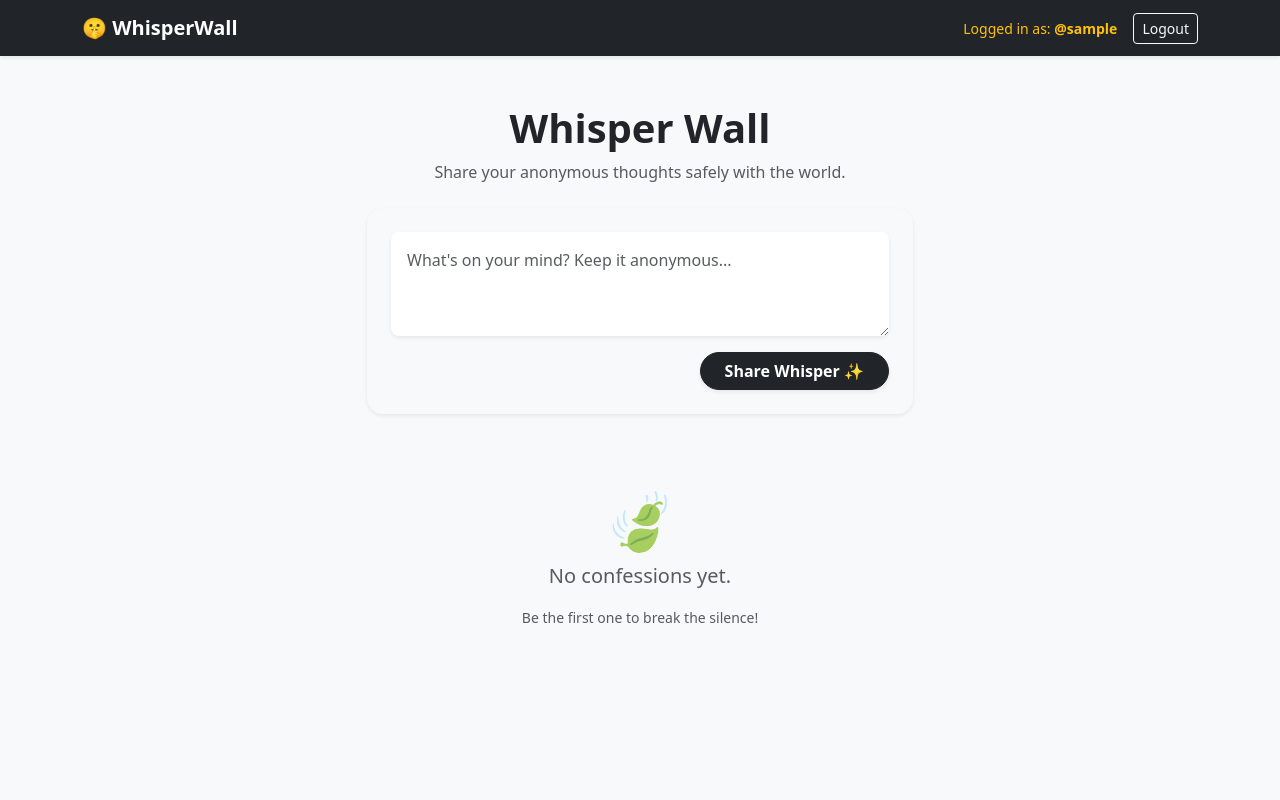
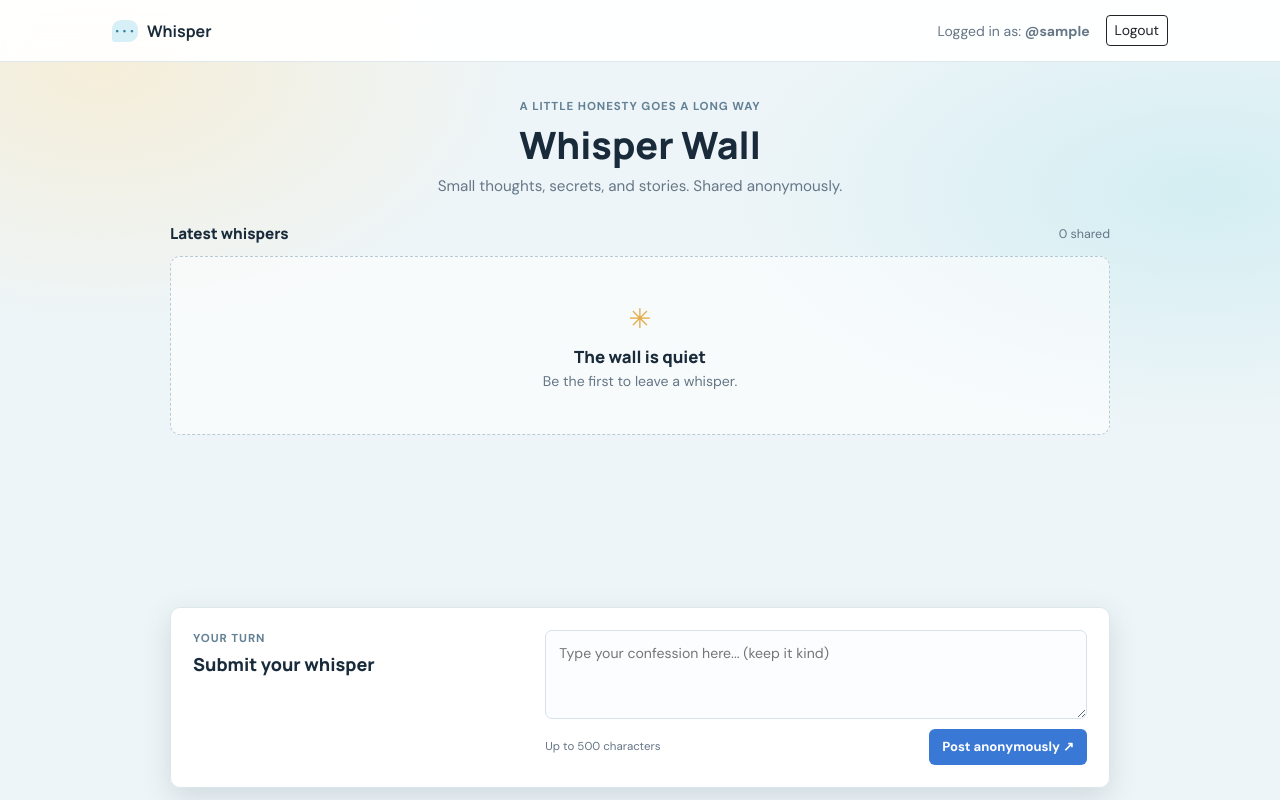
Before and after one commit to naingvannath269-maker/anonymous_confession_project, a Django app: page / in a window 1280 px wide. Run offline with Django 5.2, Linux system fonts and the light colour scheme; the visitor is signed in with stand-in values (Sample User, id 1); data that the repository does not hold is empty.

Commit message:
Make the beautiful UI and fixed some bugs

```diff
--- a/anonymous_confession_proect/settings.py
+++ b/anonymous_confession_proect/settings.py
@@ -82,7 +82,7 @@ DATABASES = {
         'ENGINE': 'django.db.backends.postgresql',
         'NAME': 'confessiondb',
         'USER': 'postgres',
-        'PASSWORD': 'your_local_pss',
+        'PASSWORD': '200107',
         'HOST': 'localhost',
         'PORT': '5432',
     }
--- /dev/null
+++ b/confessions/static/confessions/wall.css
@@ -0,0 +1,465 @@
+@import url("https://fonts.googleapis.com/css2?family=DM+Sans:wght@400;500;600;700&family=Manrope:wght@500;600;700;800&display=swap");
+
+:root {
+  --ink: #192b3a;
+  --muted-ink: #657686;
+  --blue: #3978d4;
+  --line: #dbe6ed;
+}
+
+body.whisper-body {
+  min-height: 100vh;
+  color: var(--ink);
+  background:
+    radial-gradient(
+      ellipse at 8% 8%,
+      rgba(255, 228, 173, 0.42),
+      transparent 26rem
+    ),
+    radial-gradient(
+      ellipse at 94% 24%,
+      rgba(183, 230, 236, 0.48),
+      transparent 30rem
+    ),
+    #eef5f8 !important;
+  font-family: "DM Sans", sans-serif;
+}
+
+.whisper-nav {
+  position: sticky;
+  z-index: 1100;
+  top: 0;
+  min-height: 62px;
+  background: rgba(255, 255, 255, 0.94);
+  border-bottom: 1px solid rgba(163, 186, 200, 0.35);
+  backdrop-filter: blur(14px);
+}
+
+.whisper-nav .container {
+  max-width: 1080px;
+}
+
+.whisper-brand {
+  display: inline-flex;
+  align-items: center;
+  gap: 9px;
+  color: var(--ink) !important;
+  font-family: "Manrope", sans-serif;
+  font-size: 1rem;
+}
+
+.whisper-brand-mark {
+  display: inline-grid;
+  width: 26px;
+  height: 22px;
+  place-items: center;
+  border-radius: 9px 9px 9px 3px;
+  background: #d7eff6;
+  color: #31809c;
+  font-size: 9px;
+  letter-spacing: 1px;
+}
+
+.whisper-nav .text-warning {
+  color: var(--muted-ink) !important;
+}
+
+.whisper-signup {
+  background: var(--blue);
+  border-color: var(--blue);
+}
+
+.whisper-main {
+  max-width: 1080px;
+  padding-top: 22px;
+}
+
+.whisper-page {
+  max-width: 940px;
+  margin: 0 auto;
+}
+
+.whisper-page--composer {
+  padding-bottom: 250px;
+}
+
+.wall-heading {
+  padding: 14px 0 27px;
+  text-align: center;
+}
+
+.wall-kicker {
+  margin: 0 0 7px;
+  color: #638195;
+  font-size: 0.72rem;
+  font-weight: 700;
+  letter-spacing: 0.08em;
+  text-transform: uppercase;
+}
+
+.wall-heading h1,
+.submit-panel h2 {
+  margin: 0;
+  color: var(--ink);
+  font-family: "Manrope", sans-serif;
+  font-weight: 800;
+}
+
+.wall-heading h1 {
+  font-size: clamp(1.8rem, 5vw, 2.35rem);
+}
+
+.wall-intro {
+  margin: 8px 0 0;
+  color: var(--muted-ink);
+  font-size: 0.95rem;
+}
+
+.feed-heading {
+  display: flex;
+  align-items: center;
+  justify-content: space-between;
+  margin-bottom: 12px;
+}
+
+.feed-heading h2 {
+  margin: 0;
+  font-family: "Manrope", sans-serif;
+  font-size: 0.95rem;
+  font-weight: 800;
+}
+
+.feed-heading span {
+  color: var(--muted-ink);
+  font-size: 0.78rem;
+}
+
+.confessions-grid {
+  display: grid;
+  grid-template-columns: repeat(4, minmax(0, 1fr));
+  align-items: start;
+  gap: 12px;
+}
+
+.confession-card {
+  display: flex;
+  min-height: 145px;
+  flex-direction: column;
+  justify-content: space-between;
+  padding: 14px;
+  border: 1px solid rgba(39, 65, 83, 0.07);
+  border-radius: 8px;
+  box-shadow: 0 5px 14px rgba(55, 83, 100, 0.07);
+  transition:
+    transform 160ms ease,
+    box-shadow 160ms ease;
+}
+
+.confession-card:hover {
+  transform: translateY(-3px);
+  box-shadow: 0 9px 20px rgba(55, 83, 100, 0.12);
+}
+
+.tone-lime {
+  background: #d9f2c8;
+}
+.tone-yellow {
+  background: #fff0b8;
+}
+.tone-blue {
+  background: #cce8fa;
+}
+.tone-pink {
+  background: #f6d3dc;
+}
+.tone-lavender {
+  background: #e6dcfa;
+}
+.tone-mint {
+  background: #c9eddf;
+}
+.tone-coral {
+  background: #f7d2c5;
+}
+
+.confession-content {
+  margin: 0 0 19px;
+  color: #21313c;
+  font-size: 0.9rem;
+  line-height: 1.45;
+  overflow-wrap: anywhere;
+  white-space: pre-line;
+}
+
+.confession-expand {
+  margin: 0 0 19px;
+  color: #21313c;
+  font-size: 0.9rem;
+  line-height: 1.45;
+}
+
+.confession-expand summary {
+  list-style: none;
+  cursor: pointer;
+}
+
+.confession-expand summary::-webkit-details-marker {
+  display: none;
+}
+
+.confession-preview {
+  display: -webkit-box;
+  overflow: hidden;
+  -webkit-box-orient: vertical;
+  -webkit-line-clamp: 5;
+  overflow-wrap: anywhere;
+  white-space: pre-line;
+}
+
+.confession-toggle {
+  display: block;
+  margin-top: 7px;
+  color: #356da8;
+  font-size: 0.73rem;
+  font-weight: 700;
+}
+
+.confession-toggle--less,
+.confession-expand[open] .confession-preview,
+.confession-expand[open] .confession-toggle--more {
+  display: none;
+}
+
+.confession-expand[open] .confession-toggle--less {
+  display: block;
+}
+
+.confession-full {
+  margin: 10px 0 0;
+  overflow-wrap: anywhere;
+  white-space: pre-line;
+}
+
+.confession-meta {
+  display: flex;
+  min-width: 0;
+  align-items: center;
+  gap: 8px;
+  color: #5c6e79;
+  font-size: 0.67rem;
+}
+
+.confession-meta form {
+  margin: 0;
+}
+
+.upvote-button {
+  display: inline-flex;
+  min-width: 44px;
+  height: 26px;
+  align-items: center;
+  justify-content: center;
+  gap: 5px;
+  padding: 0 7px;
+  border: 1px solid rgba(50, 68, 83, 0.1);
+  border-radius: 6px;
+  background: rgba(255, 255, 255, 0.78);
+  color: #344652;
+  font: inherit;
+  cursor: pointer;
+}
+
+.upvote-button span:first-child {
+  color: #ed6873;
+  font-size: 0.77rem;
+}
+
+.confession-author {
+  overflow: hidden;
+  text-overflow: ellipsis;
+  white-space: nowrap;
+}
+
+.confession-meta time {
+  margin-left: auto;
+  text-align: right;
+  white-space: nowrap;
+}
+
+.empty-state {
+  grid-column: 1 / -1;
+  padding: 42px 20px;
+  border: 1px dashed #b7cbd5;
+  border-radius: 10px;
+  background: rgba(255, 255, 255, 0.56);
+  text-align: center;
+}
+
+.empty-state > span {
+  color: #e5aa48;
+  font-size: 1.7rem;
+}
+
+.empty-state h2 {
+  margin: 7px 0 4px;
+  font-family: "Manrope", sans-serif;
+  font-size: 1.05rem;
+  font-weight: 800;
+}
+
+.empty-state p {
+  margin: 0;
+  color: var(--muted-ink);
+  font-size: 0.88rem;
+}
+
+.submit-panel {
+  position: fixed;
+  z-index: 1050;
+  bottom: 12px;
+  left: 50%;
+  display: grid;
+  width: min(940px, calc(100vw - 32px));
+  max-height: min(360px, calc(100dvh - 24px));
+  grid-template-columns: 1fr 1.65fr;
+  gap: 24px;
+  overflow-y: auto;
+  margin-top: 0;
+  padding: 22px;
+  border: 1px solid var(--line);
+  border-radius: 10px;
+  background: rgba(255, 255, 255, 0.97);
+  box-shadow: 0 9px 28px rgba(55, 83, 100, 0.17);
+  transform: translateX(-50%);
+}
+
+.submit-panel h2 {
+  font-size: 1.12rem;
+}
+
+.submit-panel form {
+  min-width: 0;
+}
+
+.submit-panel textarea {
+  display: block;
+  width: 100%;
+  min-height: 88px;
+  resize: vertical;
+  padding: 12px 13px;
+  border: 1px solid #d6e1e8;
+  border-radius: 7px;
+  outline: none;
+  background: #fbfdfe;
+  color: var(--ink);
+  font: inherit;
+  font-size: 0.88rem;
+}
+
+.submit-panel textarea:focus {
+  border-color: #76a8e4;
+  box-shadow: 0 0 0 3px rgba(75, 137, 213, 0.14);
+}
+
+.submit-actions {
+  display: flex;
+  align-items: center;
+  justify-content: space-between;
+  gap: 12px;
+  margin-top: 10px;
+}
+
+.submit-actions > span {
+  color: var(--muted-ink);
+  font-size: 0.72rem;
+}
+
+.submit-button {
+  min-height: 36px;
+  padding: 0 13px;
+  border: 0;
+  border-radius: 6px;
+  background: var(--blue);
+  color: #fff;
+  font: inherit;
+  font-size: 0.82rem;
+  font-weight: 700;
+  cursor: pointer;
+  transition:
+    background 150ms ease,
+    transform 150ms ease;
+}
+
+.submit-button:hover {
+  transform: translateY(-1px);
+  background: #2e68bd;
+}
+
+@media (max-width: 900px) {
+  .confessions-grid {
+    grid-template-columns: repeat(3, minmax(0, 1fr));
+  }
+}
+
+@media (max-width: 650px) {
+  .whisper-main {
+    padding-top: 8px;
+  }
+
+  .confessions-grid {
+    grid-template-columns: repeat(2, minmax(0, 1fr));
+    gap: 9px;
+  }
+
+  .confession-card {
+    min-height: 150px;
+    padding: 12px;
+  }
+
+  .confession-meta {
+    flex-wrap: wrap;
+  }
+
+  .confession-meta time {
+    width: 100%;
+    margin-left: 0;
+    text-align: left;
+  }
+
+  .submit-panel {
+    grid-template-columns: 1fr;
+    gap: 10px;
+    padding: 14px;
+  }
+
+  .submit-actions {
+    flex-wrap: wrap;
+  }
+
+  .submit-button {
+    white-space: nowrap;
+  }
+
+  .whisper-page--composer {
+    padding-bottom: 300px;
+  }
+}
+
+@media (max-width: 380px) {
+  .confessions-grid {
+    grid-template-columns: 1fr;
+  }
+
+  .confession-card {
+    min-height: 125px;
+  }
+}
+
+@media (prefers-reduced-motion: reduce) {
+  *,
+  *::before,
+  *::after {
+    scroll-behavior: auto !important;
+    transition-duration: 0.01ms !important;
+  }
+}
--- a/confessions/templates/confessions/base.html
+++ b/confessions/templates/confessions/base.html
@@ -1,3 +1,4 @@
+{% load static %}
 <!doctype html>
 <html lang="en">
   <head>
@@ -9,14 +10,16 @@
       href="https://cdn.jsdelivr.net/npm/bootstrap@5.3.3/dist/css/bootstrap.min.css"
       rel="stylesheet"
     />
+    <link rel="stylesheet" href="{% static 'confessions/wall.css' %}" />
   </head>
-  <body class="bg-light">
+  <body class="bg-light whisper-body">
     <!-- Responsive Navbar -->
-    <nav class="navbar navbar-expand-lg navbar-dark bg-dark mb-4 shadow-sm">
+    <nav class="navbar navbar-expand-lg navbar-light whisper-nav">
       <div class="container">
-        <a class="navbar-brand fw-bold" href="{% url 'wall' %}"
-          >🤫 WhisperWall</a
-        >
+        <a class="navbar-brand fw-bold whisper-brand" href="{% url 'wall' %}">
+          <span class="whisper-brand-mark" aria-hidden="true">•••</span>
+          Whisper
+        </a>
         <button
           class="navbar-toggler"
           type="button"
@@ -36,7 +39,7 @@
             <li class="nav-item">
               <form action="{% url 'logout' %}" method="post" class="d-inline">
                 {% csrf_token %}
-                <button type="submit" class="btn btn-outline-light btn-sm">
+                <button type="submit" class="btn btn-outline-dark btn-sm">
                   Logout
                 </button>
               </form>
@@ -46,7 +49,9 @@
               <a class="nav-link" href="{% url 'login' %}">Login</a>
             </li>
             <li class="nav-item">
-              <a class="btn btn-primary btn-sm ms-2" href="{% url 'signup' %}"
+              <a
+                class="btn btn-primary btn-sm ms-2 whisper-signup"
+                href="{% url 'signup' %}"
                 >Sign Up</a
               >
             </li>
@@ -57,7 +62,9 @@
     </nav>
 
     <!-- Main Content Container -->
-    <main class="container mb-5">{% block content %} {% endblock %}</main>
+    <main class="container mb-5 whisper-main">
+      {% block content %} {% endblock %}
+    </main>
 
     <!-- Bootstrap 5 JS Bundle CDN -->
     <script src="https://cdn.jsdelivr.net/npm/bootstrap@5.3.3/dist/js/bootstrap.bundle.min.js"></script>
--- a/confessions/templates/confessions/wall.html
+++ b/confessions/templates/confessions/wall.html
@@ -1,88 +1,99 @@
 {% extends 'confessions/base.html' %} {% block content %}
-<div class="row justify-content-center">
-  <div class="col-md-8 col-lg-6">
-    <!-- Page Header / Hero Element -->
-    <div class="text-center my-4">
-      <h1 class="fw-bold display-6 text-dark">Whisper Wall</h1>
-      <p class="text-muted">
-        Share your anonymous thoughts safely with the world.
+<div
+  class="whisper-page{% if user.is_authenticated %} whisper-page--composer{% endif %}"
+>
+  <header class="wall-heading">
+    <p class="wall-kicker">A little honesty goes a long way</p>
+    <h1>Whisper Wall</h1>
+    <p class="wall-intro">
+      Small thoughts, secrets, and stories. Shared anonymously.
     </p>
+  </header>
+
+  <div class="feed-heading">
+    <h2>Latest whispers</h2>
+    <span>{{ confessions|length }} shared</span>
   </div>
 
-    <!-- Submission Box (If user is logged in) -->
+  <section class="confessions-grid" aria-label="Latest confessions">
+    {% for confession in confessions %}
+    <article
+      class="confession-card {% cycle 'tone-lime' 'tone-yellow' 'tone-blue' 'tone-pink' 'tone-lavender' 'tone-mint' 'tone-coral' %}"
+    >
+      {% if confession.content|length > 180 %}
+      <details class="confession-expand">
+        <summary>
+          <span class="confession-preview"
+            >{{ confession.content|truncatewords:28 }}</span
+          >
+          <span class="confession-toggle confession-toggle--more"
+            >Read full whisper</span
+          >
+          <span class="confession-toggle confession-toggle--less"
+            >Show less</span
+          >
+        </summary>
+        <p class="confession-full">{{ confession.content }}</p>
+      </details>
+      {% else %}
+      <p class="confession-content">{{ confession.content }}</p>
+      {% endif %}
+      <footer class="confession-meta">
+        <form action="{% url 'upvote' confession.pk %}" method="POST">
+          {% csrf_token %}
+          <button
+            type="submit"
+            class="upvote-button"
+            aria-label="Upvote confession"
+          >
+            <span aria-hidden="true">♥</span>
+            <span>{{ confession.upvotes }}</span>
+          </button>
+        </form>
+        <span class="confession-author"
+          >@{{ confession.author.username|default:'anonymous' }}</span
+        >
+        <time datetime="{{ confession.created_at|date:'c' }}"
+          >{{ confession.created_at|date:"M j, Y, g:i A" }}</time
+        >
+      </footer>
+    </article>
+    {% empty %}
+    <div class="empty-state">
+      <span aria-hidden="true">✳</span>
+      <h2>The wall is quiet</h2>
+      <p>Be the first to leave a whisper.</p>
+    </div>
+    {% endfor %}
+  </section>
+
   {% if user.is_authenticated %}
-    <div class="card border-0 shadow-sm rounded-4 mb-4 bg-light">
-      <div class="card-body p-4">
+  <section class="submit-panel" id="submit-whisper">
+    <div>
+      <p class="wall-kicker">Your turn</p>
+      <h2>Submit your whisper</h2>
+    </div>
     <form method="POST" action="">
       {% csrf_token %}
-          <div class="mb-3">
+      <label class="visually-hidden" for="confession-content"
+        >Your confession</label
+      >
       <textarea
+        id="confession-content"
         name="content"
         rows="3"
-              class="form-control border-0 shadow-sm rounded-3 p-3"
-              placeholder="What's on your mind? Keep it anonymous..."
+        maxlength="500"
+        placeholder="Type your confession here... (keep it kind)"
         required
       ></textarea>
-          </div>
-          <div class="d-flex justify-content-end">
-            <button
-              type="submit"
-              class="btn btn-dark px-4 rounded-pill fw-semibold shadow-sm"
-            >
-              Share Whisper ✨
+      <div class="submit-actions">
+        <span>Up to 500 characters</span>
+        <button type="submit" class="submit-button">
+          Post anonymously <span aria-hidden="true">↗</span>
         </button>
       </div>
     </form>
-      </div>
-    </div>
-    {% endif %}
-
-    <!-- Confessions Feed -->
-    <div class="confessions-list">
-      {% if confessions %} {% for confession in confessions %}
-      <div class="card border-0 shadow-sm rounded-4 mb-3 transition-hover">
-        <div class="card-body p-4">
-          <p
-            class="card-text fs-5 text-dark mb-3"
-            style="white-space: pre-line"
-          >
-            “{{ confession.content }}”
-          </p>
-
-          <div
-            class="d-flex justify-content-between align-items-center text-muted small pt-2 border-top"
-          >
-            <span class="fw-medium text-secondary">
-              <i class="bi bi-person-circle me-1"></i>@{{
-              confession.author.username }} &bull; {{
-              confession.created_at|timesince }} ago
-            </span>
-
-            <!-- Upvote Form -->
-            <form
-              action="{% url 'upvote' confession.pk %}"
-              method="POST"
-              class="m-0"
-            >
-              {% csrf_token %}
-              <button
-                type="submit"
-                class="btn btn-sm btn-light border rounded-pill px-3 text-danger fw-semibold d-flex align-items-center gap-1 shadow-sm"
-              >
-                ❤️ <span>{{ confession.upvotes }}</span>
-              </button>
-            </form>
-          </div>
-        </div>
-      </div>
-      {% endfor %} {% else %}
-      <div class="text-center py-5 text-muted">
-        <div class="display-4 mb-2">🍃</div>
-        <p class="fs-5">No confessions yet.</p>
-        <p class="small">Be the first one to break the silence!</p>
-      </div>
+  </section>
   {% endif %}
 </div>
-  </div>
-</div>
 {% endblock %}
```
Also changed, not shown: accounts/forms.py (+14 -0 lines). Lines whose indentation alone changed are shown as unchanged.
